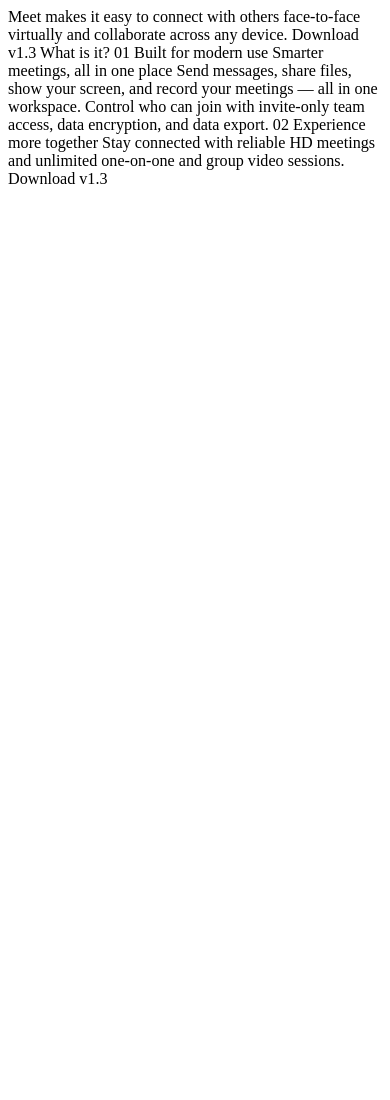
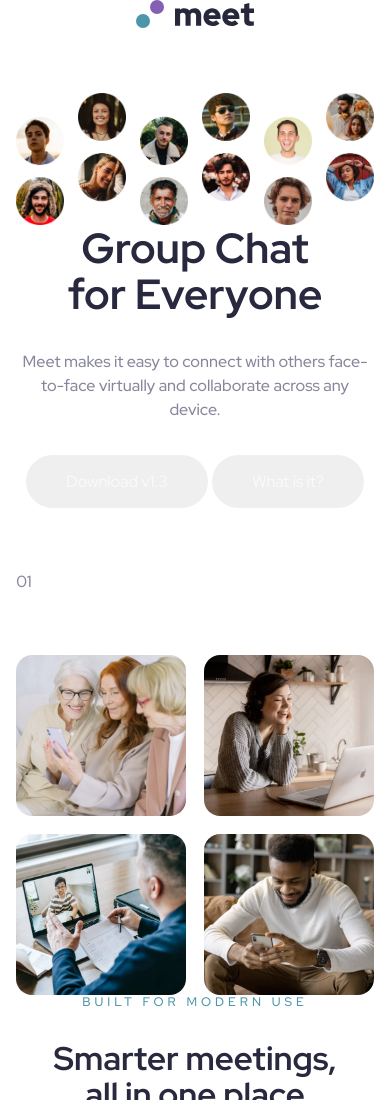
Before and after one commit to jl-stephenson/fementor-meet-landing-page, a plain HTML site: page index.html in a window 390 px wide. Shown: the top 1100 px of the page. Before the commit the page ends 844 px from the top, so only its background shows below. Drawn offline with Linux system fonts and the light colour scheme.

Commit message:
Implemented basic layout

```diff
--- a/index.html
+++ b/index.html
@@ -1,33 +1,110 @@
 <!DOCTYPE html>
 <html lang="en">
-<head>
-  <meta charset="UTF-8">
-  <meta name="viewport" content="width=device-width, initial-scale=1.0">
+  <head>
+    <meta charset="UTF-8" />
+    <meta name="viewport" content="width=device-width, initial-scale=1.0" />
 
-  <link rel="icon" type="image/png" sizes="32x32" href="./assets/favicon-32x32.png">
+    <link
+      rel="icon"
+      type="image/png"
+      sizes="32x32"
+      href="./assets/favicon-32x32.png"
+    />
 
-  <title>Frontend Mentor | Meet landing page</title>
+    <title>Frontend Mentor | Meet landing page</title>
 
-  <link rel="stylesheet" href="style.css">
-</head>
-<body>
-  Meet makes it easy to connect with others face-to-face virtually and collaborate across any device.
+    <link rel="stylesheet" href="style.css" />
 
-  Download v1.3
-  What is it?
+    <link rel="preconnect" href="https://fonts.googleapis.com" />
+    <link rel="preconnect" href="https://fonts.gstatic.com" crossorigin />
+    <link
+      href="https://fonts.googleapis.com/css2?family=Red+Hat+Display:ital,wght@0,300..900;1,300..900&display=swap"
+      rel="stylesheet"
+    />
+  </head>
+  <body class="flow">
+    <header>
+      <img class="horizontal-center" src="assets/logo.svg" alt="Meet logo" />
+    </header>
 
-  01
-  Built for modern use
+    <main>
+      <img
+        class="single-image"
+        src="assets/tablet/image-hero.png"
+        alt="Collage of users"
+      />
+      <img
+        class="split-image"
+        src="assets/desktop/image-hero-left.png"
+        alt="Collage of users"
+      />
+      <div class="max-character-width horizontal-center text-align-center text-flow">
+        <h1 class="font-size-900">Group Chat for Everyone</h1>
+        <p class="line-height-2">
+          Meet makes it easy to connect with others face-to-face virtually and
+          collaborate across any device.
+        </p>
+        <button>Download v1.3</button>
+        <button>What is it?</button>
+      </div>
+      <img
+        class="split-image"
+        src="assets/desktop/image-hero-right.png"
+        alt="Collage of users"
+      />
+    </main>
 
-  Smarter meetings, all in one place
+    <div class="horizontal-center">
+      <p>01</p>
+    </div>
 
-  Send messages, share files, show your screen, and record your meetings — all in one
-  workspace. Control who can join with invite-only team access, data encryption, and data export.
+    <section class="wrapper horizontal-center" aria-labelledby="smarter">
+      <div class="image-grid">
+        <img
+          class="image-tile"
+          src="assets/desktop/image-women-videochatting.jpg"
+          alt="Three women on video call"
+        />
+        <img
+          class="image-tile"
+          src="assets/desktop/image-woman-in-videocall.jpg"
+          alt="A woman on video call"
+        />
+        <img
+          class="image-tile"
+          src="assets/desktop/image-men-in-meeting.jpg"
+          alt="Two men on a video call, one on a laptop screen"
+        />
+        <img
+          class="image-tile"
+          src="assets/desktop/image-man-texting.jpg"
+          alt="A man texting"
+        />
+      </div>
+      <div class="max-character-width horizontal-center text-align-center text-flow">
+      <p class="letter-spacing-1 uppercase text-accent font-size-300">Built for modern use</p>
+      <h2 id="smarter">Smarter meetings, all in one place</h2>
+      <p class="line-height-2">
+        Send messages, share files, show your screen, and record your meetings —
+        all in one workspace. Control who can join with invite-only team access,
+        data encryption, and data export.
+      </p>
+    </div>
+    </section>
 
-  02
-  Experience more together
-  Stay connected with reliable HD meetings and unlimited one-on-one and group video sessions.
+    <div class="horizontal-center">
+      <p>02</p>
+    </div>
 
-  Download v1.3
-</body>
+    <footer>
+      <div class="wrapper horizontal-center">
+        <h2>Experience more together</h2>
+        <p class="line-height-2">
+          Stay connected with reliable HD meetings and unlimited one-on-one and
+          group video sessions.
+        </p>
+        <button>Download v1.3</button>
+      </div>
+    </footer>
+  </body>
 </html>
--- a/style.css
+++ b/style.css
@@ -4,6 +4,7 @@
 
 :root {
   /* colors */
+  --clr-neutral-100: 0 0% 98%;
   --clr-neutral-300: 240 18% 85%;
   --clr-neutral-600: 240 10% 57%;
   --clr-neutral-900: 240 21% 20%;
@@ -19,6 +20,9 @@
 
   --letter-spacing-1: 0.25rem;
 
+  /* font-family */
+  --main: "Red Hat Display", sans-serif;
+
   /* font-sizes */
   --fs-900: clamp(2.5rem, 1.9783rem + 2.6087vw, 4rem);
   --fs-600: clamp(2rem, 1.8261rem + 0.8696vw, 2.5rem);
@@ -28,8 +32,180 @@
   /* font-weights */
   --fw-regular: 500;
   --fw-bold: 900;
+
+  /* spacing */
+  --space-s: clamp(1rem, 0.6522rem + 1.7391vw, 2rem);
+}
+
+/* ---------------- */
+/* Reset            */
+/* ---------------- */
+
+*,
+*::before,
+*::after {
+  box-sizing: border-box;
+}
+
+body,
+h1,
+h2,
+h3,
+h4,
+p,
+figure,
+blockquote,
+dl,
+dd {
+  margin: 0;
 }
 
 html {
+  font-family: var(--main);
   font-size: var(--fs-400);
+  font-weight: var(--fw-regular);
+  color: hsl(var(--clr-neutral-600));
 }
+
+body {
+  min-height: 100vh;
+  line-height: var(--line-height-1);
+  padding-inline: 1rem;
+}
+
+h1,
+h2,
+h3,
+h4 {
+  font-size: var(--fs-600);
+  color: hsl(var(--clr-neutral-900));
+  text-wrap: balance;
+}
+
+img,
+picture {
+  max-width: 100%;
+  display: block;
+}
+
+input,
+button,
+textarea,
+select {
+  font-family: inherit;
+  font-size: inherit;
+}
+
+button {
+  cursor: pointer;
+  color: hsl(var(--clr-neutral-100));
+  border: 0;
+  border-radius: 1.8rem;
+  padding: 1rem 2.5rem;
+}
+
+/* ---------------- */
+/* Composition      */
+/* ---------------- */
+
+.flow > * + * {
+  margin-top: 4rem;
+}
+
+.text-flow > * + * {
+  margin-top: var(--text-margin, 2rem);
+}
+
+.wrapper {
+  max-width: 70rem;
+}
+
+.image-grid {
+  display: grid;
+  grid-template-columns: repeat(2, 1fr);
+  gap: var(--gap, var(--space-s));
+}
+
+@media (min-width: 48rem) {
+  .image-grid {
+    grid-template-columns: repeat(4, 1fr);
+  }
+}
+
+/* ---------------- */
+/* Utilities        */
+/* ---------------- */
+
+.visually-hidden {
+  border: 0;
+  clip: rect(0 0 0 0);
+  height: auto;
+  margin: 0;
+  overflow: hidden;
+  padding: 0;
+  position: absolute;
+  width: 1px;
+  white-space: nowrap;
+}
+
+.horizontal-center {
+  margin-inline: auto;
+}
+
+.text-align-center {
+  text-align: center;
+}
+
+.line-height-2 {
+  line-height: var(--line-height-2);
+}
+
+.max-character-width {
+  max-width: 45ch;
+}
+
+.font-size-900 {
+  font-size: var(--fs-900);
+}
+
+.font-size-300 {
+  font-size: var(--fs-300);
+}
+
+.letter-spacing-1 {
+  letter-spacing: var(--letter-spacing-1);
+}
+
+.uppercase {
+  text-transform: uppercase;
+}
+
+.text-accent {
+  color: hsl(var(--clr-cyan-600));
+}
+
+/* ---------------- */
+/* Blocks           */
+/* ---------------- */
+
+.single-image {
+  display: block;
+}
+
+.split-image {
+  display: none;
+}
+
+@media (min-width: 64rem) {
+  .single-image {
+    display: none;
+  }
+
+  .split-image {
+    display: block;
+  }
+}
+
+.image-tile {
+  border-radius: 1rem;
+}
```
